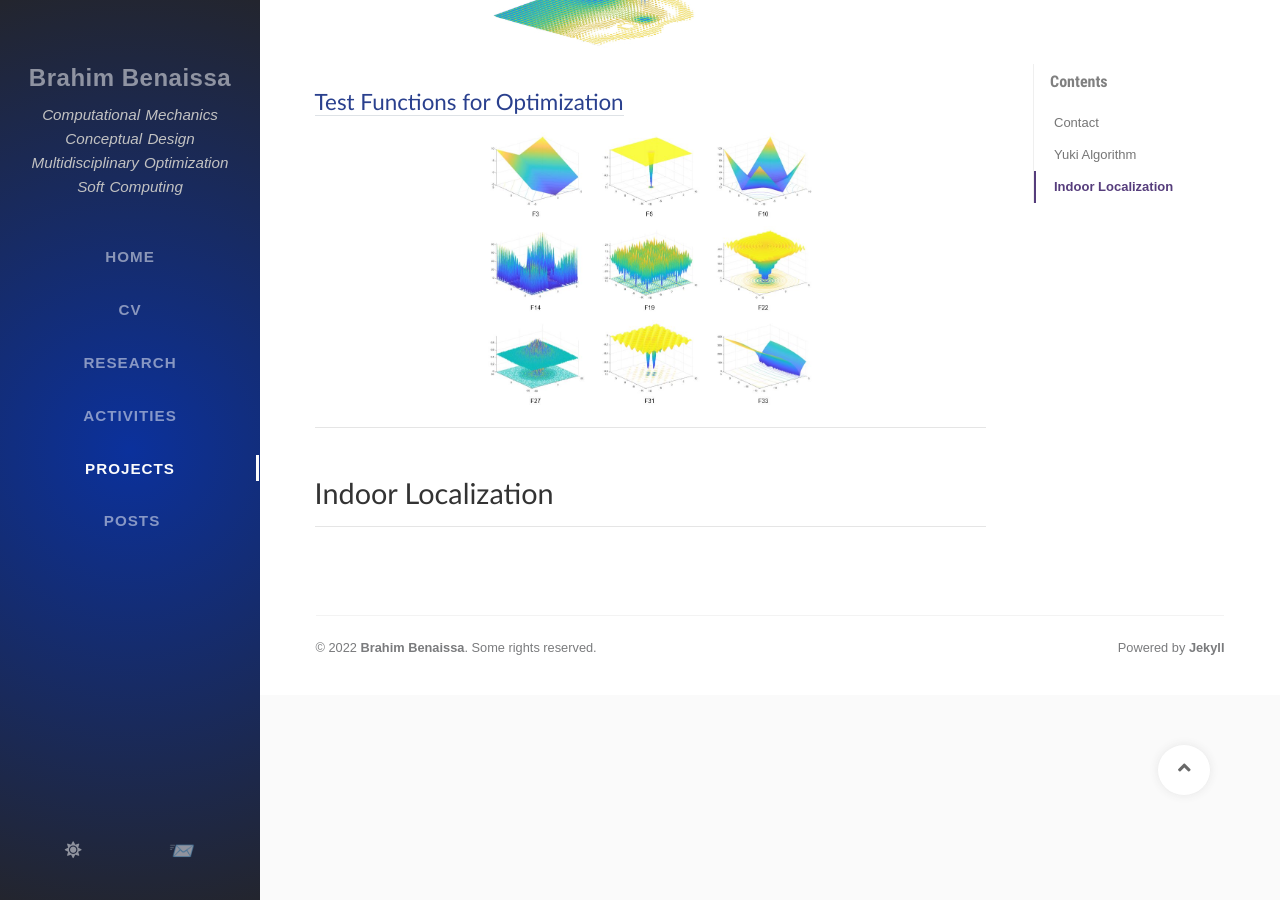
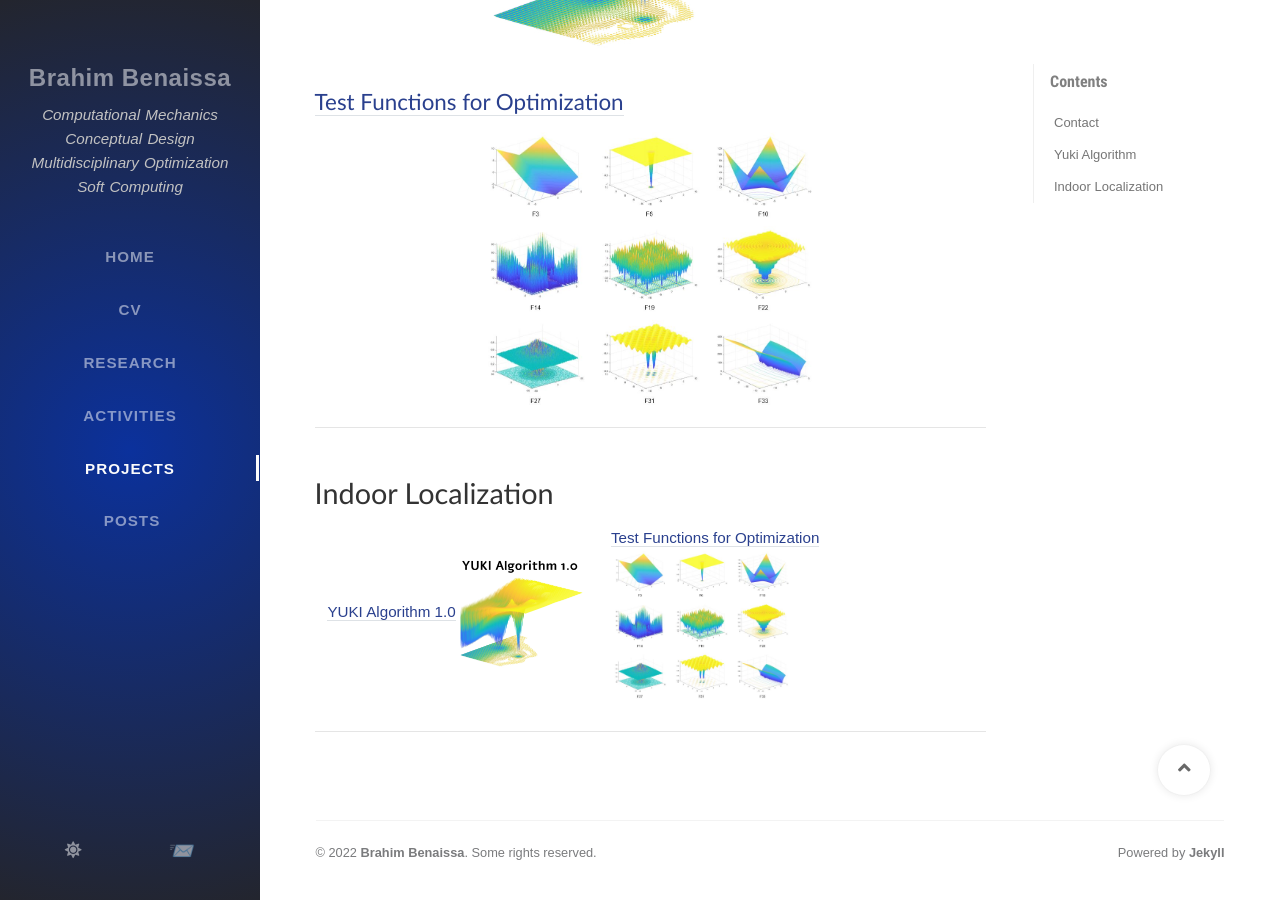
Before and after one commit to Brahim-Benaissa/Brahim-Benaissa.github.io, a Jekyll site: the page built from tabs/projects.md, in a window 1280 px wide and 900 px high, scrolled down 753 px. Built offline with Jekyll 4.4.1, drawn with Linux system fonts in a browser that asks for light colours; nearby versions of some CDN libraries; some web fonts are replaced; comment, search, counter and statistics services are not loaded.

Commit message:
Update projects.md

```diff
--- a/tabs/projects.md
+++ b/tabs/projects.md
@@ -46,6 +46,7 @@
 
 # Indoor Localization
 
+|<a href="{{site.baseurl}}/posts/Yuki-Algorithm-01"> YUKI Algorithm 1.0<a href="{{site.baseurl}}/posts/Yuki-Algorithm-01"><img src="{{site.baseurl}}/assets/files/Projects/YUKI ALGORITHM 1.0/YA_F50.jpg" width="50%"> </a> |<a href="{{site.baseurl}}/posts/plugin-optimization-testing"> Test Functions for Optimization </a> <br> <a href="{{site.baseurl}}/posts/plugin-optimization-testing"><img src="{{site.baseurl}}/assets/files/Projects/OPTIMIZATION TEST FUNCTIONS/TestFunctions.jpg" width="50%"> </a>
 
 
 
```
